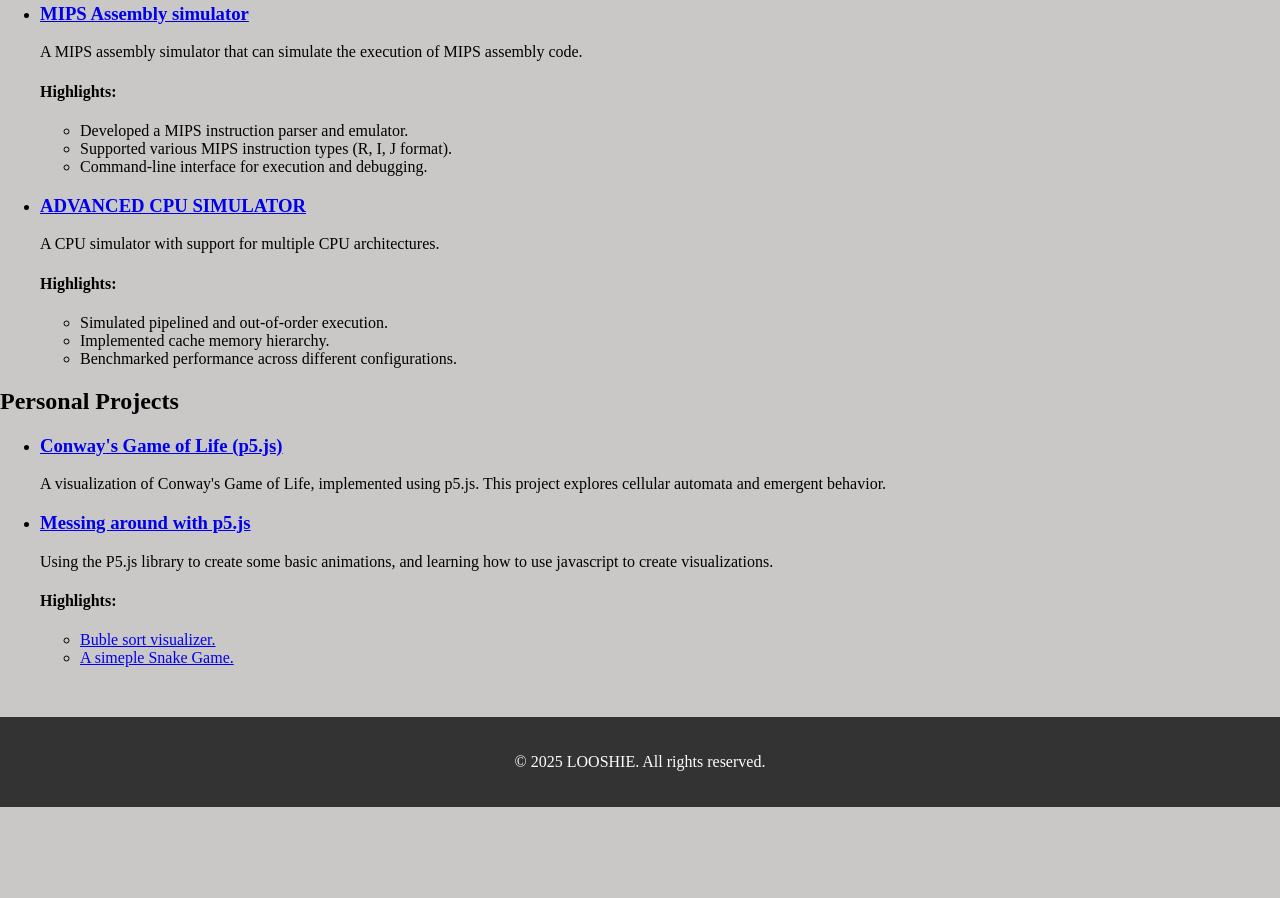
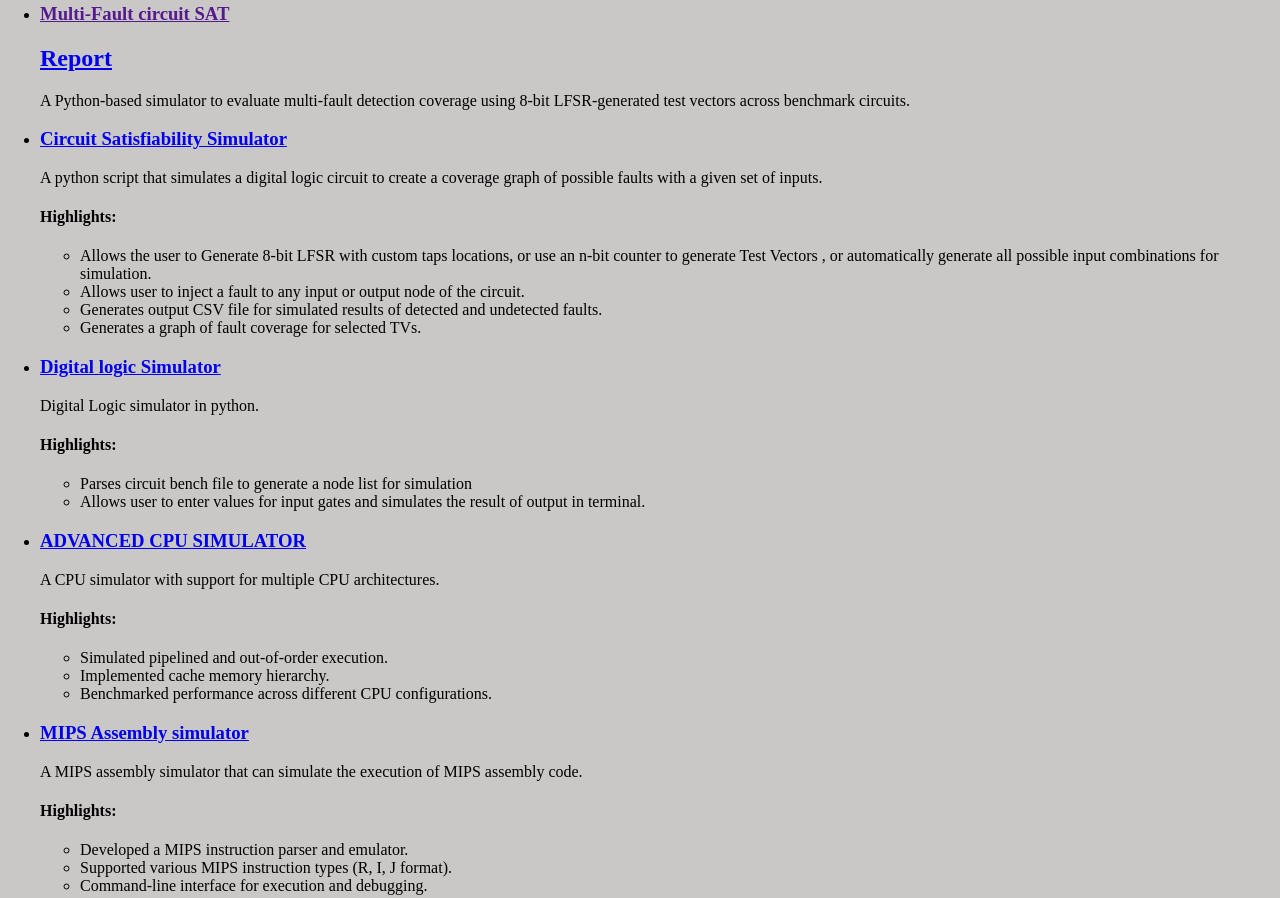
Before and after one commit to AlooshieJ/portfolio-website, a plain HTML site: page htmls/Projects.html in a window 1280 px wide. Shown: the part 306-1204 px from the top of the page. Before the commit the page ends 1113 px from the top, so only its background shows below. Drawn offline with Linux system fonts and the light colour scheme.

Commit message:
updated resume & more projects added.

```diff
--- a/htmls/Projects.html
+++ b/htmls/Projects.html
@@ -28,6 +28,47 @@
             <h2>Academic Projects</h2>
             <ul>
                 <li>
+                    <h3><a href="" target="_blank">Multi-Fault circuit SAT</a></h3> <h2><a href = "../src/ECE464 Proj3 report FAULT COVERAGE.pdf" target="_blank">Report</a></h2>
+                    <p>A Python-based simulator to evaluate multi-fault detection coverage using 8-bit LFSR-generated test vectors across benchmark circuits.</p>
+
+
+                </li>
+
+                <li>
+                    <h3><a href="https://github.com/AlooshieJ/464_Project-2" target="_blank">Circuit Satisfiability Simulator</a></h3>
+                    <p>A python script that simulates a digital logic circuit to create a coverage graph of possible faults with a given set of inputs.</p>
+                    <h4>Highlights:</h4>
+                    <ul>
+                        <li>Allows the user to Generate 8-bit LFSR with custom taps locations, or use an n-bit counter to generate Test Vectors , or automatically generate all possible input combinations for simulation. </li>
+                        <li>Allows user to inject a fault to any input or output node of the circuit.</li>
+                        <li>Generates output CSV file for simulated results of detected and undetected faults.</li>
+                        <li>Generates a graph of fault coverage for selected TVs.</li>
+                    </ul>
+                </li>
+
+
+                <li>
+                    <h3><a href="https://github.com/AlooshieJ/FaultSim" target="_blank">Digital logic Simulator</a></h3>
+                    <p>Digital Logic simulator in python.</p>
+                    <h4>Highlights:</h4>
+                    <ul>
+                        <li>Parses circuit bench file to generate a node list for simulation</li>
+                        <li>Allows user to enter values for input gates and simulates the result of output in terminal.</li>
+
+                    </ul>
+                </li>
+                <li>
+                    <h3><a href="https://github.com/AlooshieJ/366-Project4" target="_blank">ADVANCED CPU SIMULATOR</a></h3>
+                    <p>A CPU simulator with support for multiple CPU architectures.</p>
+                    <h4>Highlights:</h4>
+                    <ul>
+                        <li>Simulated pipelined and out-of-order execution.</li>
+                        <li>Implemented cache memory hierarchy.</li>
+                        <li>Benchmarked performance across different CPU configurations.</li>
+                    </ul>
+                </li>
+
+                <li>
                     <h3><a href="https://github.com/AlooshieJ/366-Project2" target="_blank">MIPS Assembly simulator</a></h3>
                     <p>A MIPS assembly simulator that can simulate the execution of MIPS  assembly code.</p>
                     <h4>Highlights:</h4>
@@ -37,16 +78,7 @@
                         <li>Command-line interface for execution and debugging.</li>
                     </ul>
                 </li>
-                <li>
-                    <h3><a href="https://github.com/AlooshieJ/366-Project4" target="_blank">ADVANCED CPU SIMULATOR</a></h3>
-                    <p>A CPU simulator with support for multiple CPU architectures.</p>
-                    <h4>Highlights:</h4>
-                    <ul>
-                        <li>Simulated pipelined and out-of-order execution.</li>
-                        <li>Implemented cache memory hierarchy.</li>
-                        <li>Benchmarked performance across different configurations.</li>
-                    </ul>
-                </li>
+
             </ul>
         </section>
 
```
Also changed, not shown: 3 other files.
